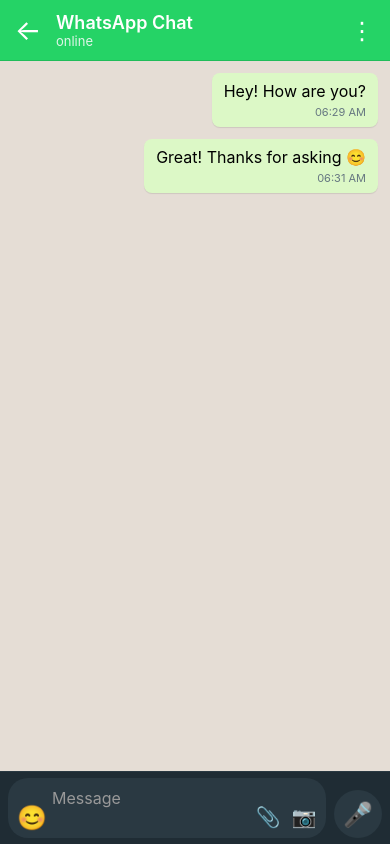
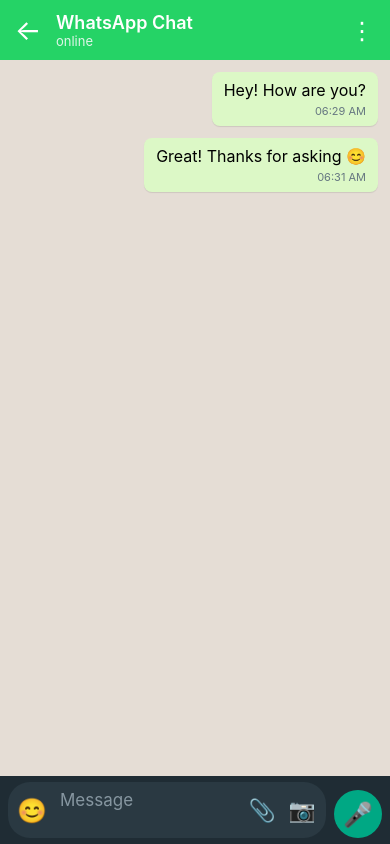
Before and after one commit to Crawford30/WhatsappChatKeyInput, a React Native app: screen / in a window 390 px wide. Built offline with nearby package versions, Linux system fonts and the light colour scheme.

Commit message:
manage keyboard

```diff
--- a/src/components/ChatInput.tsx
+++ b/src/components/ChatInput.tsx
@@ -36,7 +36,6 @@ export const ChatInput: React.FC<ChatInputProps> = ({ onSendMessage }) => {
   const panelHeightAnim = useRef(new Animated.Value(0)).current;
   const recordingTimerRef = useRef<NodeJS.Timeout | null>(null);
 
-  // Define these callbacks BEFORE the useEffect hooks that use them
   const showPanel = useCallback(() => {
     Animated.spring(panelHeightAnim, {
       toValue: 1,
@@ -63,11 +62,9 @@ export const ChatInput: React.FC<ChatInputProps> = ({ onSendMessage }) => {
       Platform.OS === 'ios' ? 'keyboardWillShow' : 'keyboardDidShow',
       () => {
         setKeyboardVisible(true);
-        // Hide panel when keyboard shows
         if (inputMode === InputMode.PANEL) {
           hidePanel();
         }
-        // Hide attachment menu when keyboard shows
         if (attachmentMenuVisible) {
           setAttachmentMenuVisible(false);
         }
@@ -215,7 +212,6 @@ export const ChatInput: React.FC<ChatInputProps> = ({ onSendMessage }) => {
     });
   }, []);
 
-  // Attachment menu handlers
   const handleAttachmentPress = useCallback(() => {
     Keyboard.dismiss();
     if (inputMode === InputMode.PANEL) {
@@ -230,7 +226,6 @@ export const ChatInput: React.FC<ChatInputProps> = ({ onSendMessage }) => {
     setAttachmentMenuVisible(false);
   }, []);
 
-  // Individual attachment handlers
   const handleDocumentPress = useCallback(() => {
     Alert.alert('Document', 'Document picker will open here');
   }, []);
@@ -284,7 +279,7 @@ export const ChatInput: React.FC<ChatInputProps> = ({ onSendMessage }) => {
         <View style={styles.inputBar}>
           {/* Text Input Wrapper */}
           <View style={styles.inputWrapper}>
-            {/* Emoji/Panel Toggle Button - Inside input on left */}
+            {/* Emoji/Panel Toggle Button */}
             <TouchableOpacity
               style={styles.emojiButton}
               onPress={handlePanelToggle}
@@ -299,13 +294,12 @@ export const ChatInput: React.FC<ChatInputProps> = ({ onSendMessage }) => {
               ref={inputRef}
               style={styles.textInput}
               placeholder="Message"
-              placeholderTextColor="#999"
+              placeholderTextColor="#8696A0"
               value={text}
               onChangeText={setText}
               onFocus={handleTextFocus}
               multiline
               maxLength={1000}
-              textAlignVertical="center"
             />
 
             {/* Attachment Buttons - only show when no text */}
@@ -327,7 +321,7 @@ export const ChatInput: React.FC<ChatInputProps> = ({ onSendMessage }) => {
             )}
           </View>
 
-          {/* Send or Voice Button - Outside input on right */}
+          {/* Send or Voice Button */}
           {text.length > 0 ? (
             <TouchableOpacity
               style={[styles.actionButton, styles.sendButton]}
@@ -390,51 +384,48 @@ const styles = StyleSheet.create({
     paddingHorizontal: 8,
     paddingVertical: 6,
     backgroundColor: '#1F2C34',
-    borderTopWidth: 1,
-    borderTopColor: '#2A3942',
   },
   inputWrapper: {
     flex: 1,
     flexDirection: 'row',
-    alignItems: 'flex-end',
+    alignItems: 'center',
     backgroundColor: '#2A3942',
-    borderRadius: 20,
-    paddingHorizontal: 4,
+    borderRadius: 22,
+    paddingLeft: 4,
+    paddingRight: 4,
     marginRight: 8,
-    minHeight: 42,
-    maxHeight: 100,
+    minHeight: 44,
+    maxHeight: 120,
   },
   emojiButton: {
     width: 40,
     height: 40,
     justifyContent: 'center',
     alignItems: 'center',
-    marginBottom: 1,
   },
   emojiIcon: {
     fontSize: 24,
   },
   textInput: {
     flex: 1,
-    fontSize: 16,
-    paddingVertical: 10,
-    paddingRight: 8,
-    color: '#FFFFFF',
+    fontSize: 17,
+    paddingVertical: 8,
+    paddingHorizontal: 8,
+    color: '#E9EDEF',
     maxHeight: 100,
   },
   attachmentButtons: {
     flexDirection: 'row',
     alignItems: 'center',
-    paddingBottom: 1,
   },
   attachButton: {
-    width: 36,
+    width: 40,
     height: 40,
     justifyContent: 'center',
     alignItems: 'center',
   },
   attachIcon: {
-    fontSize: 20,
+    fontSize: 22,
   },
   actionButton: {
     width: 48,
@@ -442,7 +433,7 @@ const styles = StyleSheet.create({
     borderRadius: 24,
     justifyContent: 'center',
     alignItems: 'center',
-    backgroundColor: '#2A3942',
+    backgroundColor: '#00A884',
   },
   sendButton: {
     backgroundColor: '#00A884',
@@ -451,8 +442,9 @@ const styles = StyleSheet.create({
     fontSize: 24,
   },
   sendIcon: {
-    fontSize: 22,
+    fontSize: 20,
     color: '#FFFFFF',
+    fontWeight: '600',
   },
   panel: {
     overflow: 'hidden',
--- a/src/screens/ChatScreen.tsx
+++ b/src/screens/ChatScreen.tsx
@@ -39,7 +39,6 @@ export const ChatScreen: React.FC = () => {
   }, []);
 
   useEffect(() => {
-    // Auto-scroll to bottom when new message is added
     if (messages.length > 0) {
       setTimeout(() => {
         flatListRef.current?.scrollToEnd({ animated: true });
@@ -98,16 +97,12 @@ export const ChatScreen: React.FC = () => {
   );
 
   return (
-    <SafeAreaView
-      style={[
-        styles.container,
-        { paddingTop: insets.top, paddingBottom: insets.bottom },
-      ]}>
+    <SafeAreaView style={styles.container} edges={['top']}>
       {renderHeader()}
       <KeyboardAvoidingView
-        style={styles.keyboardAvoid}
+        style={styles.flex1}
         behavior={Platform.OS === 'ios' ? 'padding' : undefined}
-        keyboardVerticalOffset={Platform.OS === 'ios' ? 0 : 0}>
+        keyboardVerticalOffset={0}>
         <View style={styles.chatContainer}>
           <FlatList
             ref={flatListRef}
@@ -127,7 +122,10 @@ export const ChatScreen: React.FC = () => {
 const styles = StyleSheet.create({
   container: {
     flex: 1,
-    backgroundColor: '#FFFFFF',
+    backgroundColor: '#0B141A',
+  },
+  flex1: {
+    flex: 1,
   },
   header: {
     flexDirection: 'row',
@@ -135,8 +133,6 @@ const styles = StyleSheet.create({
     paddingHorizontal: 8,
     paddingVertical: 10,
     backgroundColor: '#25D366',
-    borderBottomWidth: 1,
-    borderBottomColor: '#20BC5A',
   },
   backButton: {
     width: 40,
@@ -170,9 +166,6 @@ const styles = StyleSheet.create({
   menuIcon: {
     fontSize: 24,
     color: '#FFFFFF',
-  },
-  keyboardAvoid: {
-    flex: 1,
   },
   chatContainer: {
     flex: 1,
```
